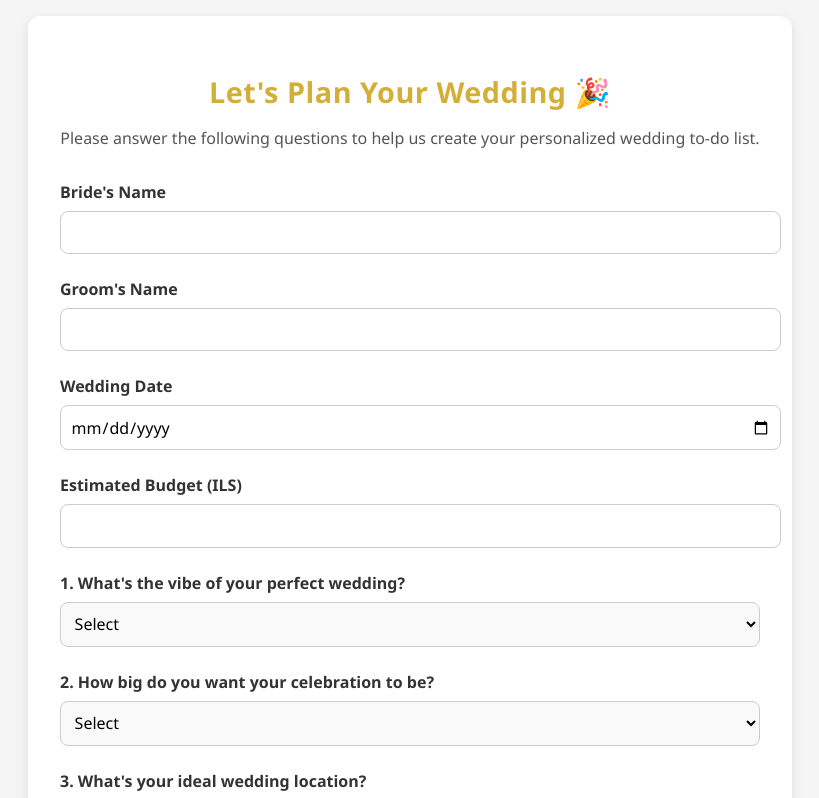
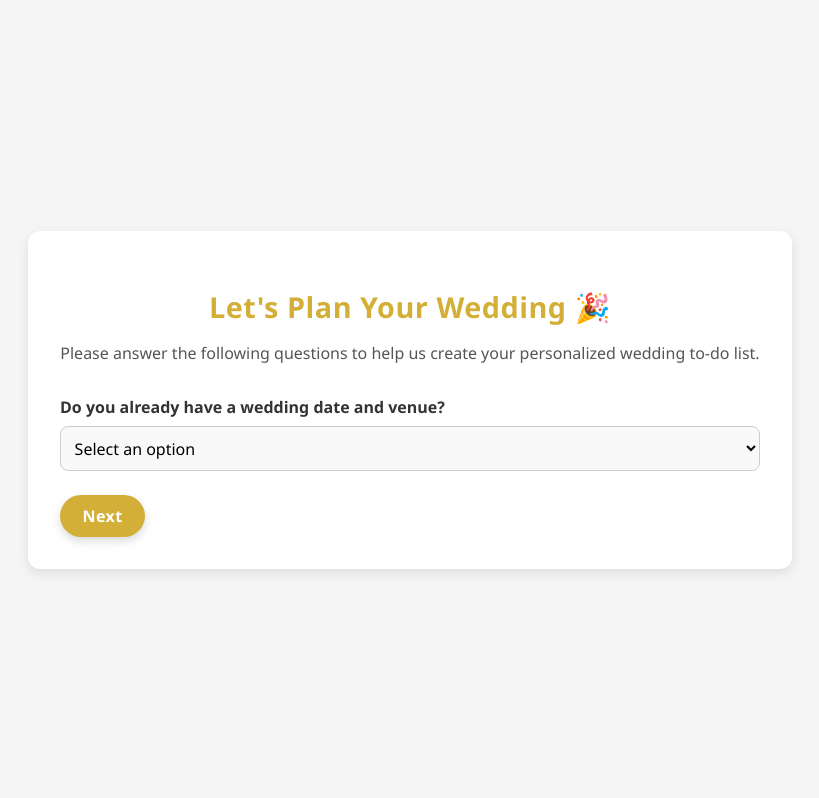
Before and after one commit to zivklein21/WeddingzAI-Front, a React (Vite) app in the folder frontend/WeddingzAIFront/: page / in a window 1280 px wide. Shown: the top 798 px of the page, without its empty margins (230-1049 px from the left). Built offline with nearby package versions, Linux system fonts and the light colour scheme.

Commit message:
feat: restructure PrefForm into 2-step flow with smart field visibility and added questions

```diff
--- a/frontend/WeddingzAIFront/src/components/PrefForm/PrefForm.tsx
+++ b/frontend/WeddingzAIFront/src/components/PrefForm/PrefForm.tsx
@@ -1,168 +1,322 @@
 import React, { useState } from "react";
-import { useNavigate } from "react-router-dom";
-import { z } from "zod";
 import styles from "./PrefForm.module.css";
-import formService from "../../services/form-service";
 
-console.log(styles.fieldError);
-
-// Define the Zod schema
-const formSchema = z.object({
-  bride: z.string().min(1, "Bride's name is required"),
-  groom: z.string().min(1, "Groom's name is required"),
-  weddingDate: z.string().min(1, "Wedding date is required"),
-  estimatedBudget: z.string().min(1, "Estimated budget is required"),
-  vibe: z.string().min(1, "Please select a wedding vibe"),
-  guestCount: z.string().min(1, "Please select a guest count"),
-  location: z.string().min(1, "Please select a location"),
-  importantPart: z.string().min(1, "Please select an important part"),
-  ceremonyType: z.string().min(1, "Please select a ceremony type"),
-  guestExperience: z.string().optional(),
-  planningTime: z.string().optional(),
-  foodStyle: z.string().optional(),
-  mustHave: z.string().optional(),
-});
-
-type FormData = z.infer<typeof formSchema>;
+type FormData = {
+  hasDateAndVenue: string;
+  weddingDate: string;
+  venue: string;
+  guestCount: string;
+  weddingStyle: string;
+  venueType: string; // Added venueType
+  dateRange: string; // Added dateRange
+  importantPart: string; // Added importantPart
+  planningPriority: string; // Added planningPriority
+  mustHave: string; // Added mustHave
+  ceremonyTime: string; // Added ceremonyTime
+  additionalNotes: string; // Added additionalNotes
+};
 
 export default function PrefForm() {
   const [formData, setFormData] = useState<FormData>({
-    bride: "",
-    groom: "",
+    hasDateAndVenue: "",
     weddingDate: "",
-    vibe: "",
+    venue: "",
     guestCount: "",
-    location: "",
-    estimatedBudget: "",
-    importantPart: "",
-    ceremonyType: "",
-    guestExperience: "",
-    planningTime: "",
-    foodStyle: "",
-    mustHave: "",
+    weddingStyle: "",
+    venueType: "", // Initialized venueType
+    dateRange: "", // Initialized dateRange
+    importantPart: "", // Initialized importantPart
+    planningPriority: "", // Initialized planningPriority
+    mustHave: "", // Initialized mustHave
+    ceremonyTime: "", // Initialized ceremonyTime
+    additionalNotes: "", // Initialized additionalNotes
   });
+  const [currentStep, setCurrentStep] = useState<number>(1);
 
-  const [formErrors, setFormErrors] = useState<Record<string, string>>({});
-  const [submitError, setSubmitError] = useState<string | null>(null);
-  const [loading, setLoading] = useState<boolean>(false);
-  const navigate = useNavigate();
-
-  const handleChange = (field: keyof FormData, value: string) => {
-    setFormData((prev) => ({ ...prev, [field]: value }));
-    setFormErrors((prev) => ({ ...prev, [field]: "" })); // Clear error when user types
+  const handleChangeDateAndVenue = (value: string) => {
+    setFormData((prev) => ({
+      ...prev,
+      hasDateAndVenue: value,
+      weddingDate:
+        value === "Yes, we already have both 🎉" ? "" : prev.weddingDate,
+      venue: value === "Yes, we already have both 🎉" ? "" : prev.venue,
+    }));
   };
 
-  const handleSubmit = async (e: React.FormEvent<HTMLFormElement>) => {
-    e.preventDefault();
-    setLoading(true);
-    setSubmitError(null);
+  const handleNextStep = () => {
+    setCurrentStep((prev) => prev + 1);
+  };
 
-    const validation = formSchema.safeParse(formData);
-
-    if (!validation.success) {
-      const fieldErrors: Record<string, string> = {};
-      validation.error.errors.forEach((err) => {
-        const field = err.path[0] as string;
-        fieldErrors[field] = err.message;
-      });
-      setFormErrors(fieldErrors);
-      setLoading(false);
-      return;
-    }
-
-    try {
-      const jsonBlob = new Blob([JSON.stringify(formData, null, 2)], {
-        type: "application/json",
-      });
-      const jsonFile = new File([jsonBlob], "preferences.json", {
-        type: "application/json",
-      });
-
-      const response = await formService.uploadFormJson(jsonFile);
-      localStorage.setItem("todoList", JSON.stringify(response.data.todoList));
-      navigate("/todolist");
-    } catch (error: unknown) {
-      if (typeof error === "object" && error !== null && "response" in error) {
-        const err = error as { response?: { data?: { error?: string } } };
-        setSubmitError(err.response?.data?.error || "Upload failed.");
-      } else {
-        setSubmitError("Upload failed.");
-      }
-    } finally {
-      setLoading(false);
-    }
+  const handlePreviousStep = () => {
+    setCurrentStep((prev) => (prev > 1 ? prev - 1 : prev));
   };
 
   return (
     <div className={styles.wrapper}>
       <div className={styles.formContainer}>
         <h2>Let's Plan Your Wedding 🎉</h2>
-        <p>Please answer the following questions to help us create your personalized wedding to-do list.</p>
+        <p>
+          Please answer the following questions to help us create your
+          personalized wedding to-do list.
+        </p>
 
-        <form onSubmit={handleSubmit}>
-          {[
-            { label: "Bride's Name", field: "bride" },
-            { label: "Groom's Name", field: "groom" },
-            { label: "Wedding Date", field: "weddingDate", type: "date" },
-            { label: "Estimated Budget (ILS)", field: "estimatedBudget", type: "number" },
-          ].map(({ label, field, type = "text" }) => (
-            <div key={field} className={styles.formGroup}>
-              <label>{label}</label>
+        <form>
+          {currentStep === 1 && (
+            <>
+              <div className={styles.formGroup}>
+                <label>Do you already have a wedding date and venue?</label>
+                <div>
+                  <select
+                    value={formData.hasDateAndVenue}
+                    onChange={(e) => handleChangeDateAndVenue(e.target.value)}
+                  >
+                    <option value="">Select an option</option>
+                    <option value="Yes, we already have both 🎉">
+                      Yes, we already have both 🎉
+                    </option>
+                    <option value="We have a date but still looking for a venue">
+                      We have a date but still looking for a venue
+                    </option>
+                    <option value="Not yet">Not yet</option>
+                  </select>
+                </div>
+              </div>
+
+              {formData.hasDateAndVenue === "Yes, we already have both 🎉" && (
+                <>
+                  <div className={styles.formGroup}>
+                    <label>Wedding Date</label>
                     <input
-                type={type}
-                value={formData[field as keyof FormData]}
-                onChange={(e) => handleChange(field as keyof FormData, e.target.value)}
+                      type="date"
+                      value={formData.weddingDate}
+                      onChange={(e) =>
+                        setFormData((prev) => ({
+                          ...prev,
+                          weddingDate: e.target.value,
+                        }))
+                      }
                     />
-              {formErrors[field] && <p className={styles.fieldError}>{formErrors[field]}</p>}
                   </div>
-          ))}
+                  <div className={styles.formGroup}>
+                    <label>Venue</label>
+                    <input
+                      type="text"
+                      value={formData.venue}
+                      onChange={(e) =>
+                        setFormData((prev) => ({
+                          ...prev,
+                          venue: e.target.value,
+                        }))
+                      }
+                    />
+                  </div>
+                </>
+              )}
 
-          {/* Vibe, guestCount, location, etc. */}
-          {[
-            {
-              label: "1. What's the vibe of your perfect wedding?",
-              field: "vibe",
-              options: ["Intimate & cozy", "Classic & elegant", "Fun & colorful", "Glamorous & luxe", "Rustic & outdoorsy", "I’m not sure yet"],
-            },
-            {
-              label: "2. How big do you want your celebration to be?",
-              field: "guestCount",
-              options: ["Just the two of us (elopement)", "Under 50 guests", "50–100 guests", "100–200 guests", "200+ guests"],
-            },
-            {
-              label: "3. What's your ideal wedding location?",
-              field: "location",
-              options: ["Local venue in our hometown", "Destination wedding", "Beach or outdoor setting", "City/urban vibes", "Private home or backyard", "Still exploring"],
-            },
-            {
-              label: "4. Which part of the wedding is most important to you?",
-              field: "importantPart",
-              options: ["The ceremony", "The party/reception", "Food and drinks", "The dress/outfits", "Photos and memories", "All of it!"],
-            },
-            {
-              label: "5. What type of ceremony are you envisioning?",
-              field: "ceremonyType",
-              options: ["Religious/traditional", "Civil/legal", "Spiritual but not religious", "Cultural/family-oriented", "Not sure yet"],
-            },
-          ].map(({ label, field, options }) => (
-            <div key={field} className={styles.formGroup}>
-              <label>{label}</label>
+              {formData.hasDateAndVenue ===
+                "We have a date but still looking for a venue" && (
+                <div className={styles.formGroup}>
+                  <label>Wedding Date</label>
+                  <input
+                    type="date"
+                    value={formData.weddingDate}
+                    onChange={(e) =>
+                      setFormData((prev) => ({
+                        ...prev,
+                        weddingDate: e.target.value,
+                      }))
+                    }
+                  />
+                </div>
+              )}
+
+              <button type="button" onClick={handleNextStep}>
+                Next
+              </button>
+              {currentStep > 1 && (
+                <button type="button" onClick={handlePreviousStep}>
+                  Back
+                </button>
+              )}
+            </>
+          )}
+
+          {currentStep === 2 && (
+            <>
+              <div className={styles.formGroup}>
+                <label>How many guests are you expecting? 👥</label>
                 <select
-                value={formData[field as keyof FormData]}
-                onChange={(e) => handleChange(field as keyof FormData, e.target.value)}
+                  value={formData.guestCount}
+                  onChange={(e) =>
+                    setFormData((prev) => ({
+                      ...prev,
+                      guestCount: e.target.value,
+                    }))
+                  }
                 >
-                <option value="">Select</option>
-                {options.map((opt) => (
-                  <option key={opt}>{opt}</option>
-                ))}
+                  <option value="">Select an option</option>
+                  <option value="Under 100">Under 100</option>
+                  <option value="100-200">100-200</option>
+                  <option value="200-400">200-400</option>
+                  <option value="400+">400+</option>
                 </select>
-              {formErrors[field] && <p className={styles.fieldError}>{formErrors[field]}</p>}
               </div>
-          ))}
 
-          <button type="submit" className={styles.uploadButton}>Submit</button>
-          {loading && <p className={styles.loading}>Generating your to-do list...</p>}
-          {submitError && <p className={styles.errorMessage}>{submitError}</p>}
+              {(formData.hasDateAndVenue === "Not yet" ||
+                formData.hasDateAndVenue ===
+                  "We have a date but still looking for a venue") && (
+                <div className={styles.formGroup}>
+                  <label>Venue Type</label>
+                  <select
+                    value={formData.venueType}
+                    onChange={(e) =>
+                      setFormData((prev) => ({
+                        ...prev,
+                        venueType: e.target.value,
+                      }))
+                    }
+                  >
+                    <option value="">Select an option</option>
+                    <option value="Garden / Outdoor 🌳">
+                      Garden / Outdoor 🌳
+                    </option>
+                    <option value="Event hall 💃">Event hall 💃</option>
+                    <option value="Hotel 🏨">Hotel 🏨</option>
+                    <option value="Beach 🏖️">Beach 🏖️</option>
+                    <option value="At home 🏡">At home 🏡</option>
+                    <option value="Not sure yet 🤔">Not sure yet 🤔</option>
+                  </select>
+                </div>
+              )}
+
+              {formData.weddingDate === "" && (
+                <div className={styles.formGroup}>
+                  <label>Date Range 📅</label>
+                  <select
+                    value={formData.dateRange}
+                    onChange={(e) =>
+                      setFormData((prev) => ({
+                        ...prev,
+                        dateRange: e.target.value,
+                      }))
+                    }
+                  >
+                    <option value="">Select an option</option>
+                    <option value="January–March ❄️">January–March ❄️</option>
+                    <option value="April–June 🌸">April–June 🌸</option>
+                    <option value="July–September ☀️">July–September ☀️</option>
+                    <option value="October–December 🍂">
+                      October–December 🍂
+                    </option>
+                    <option value="Not sure yet 🤷‍♀️">Not sure yet 🤷‍♀️</option>
+                  </select>
+                </div>
+              )}
+
+              <div className={styles.formGroup}>
+                <label>
+                  What's the most important part of your wedding? 🎯
+                </label>
+                <select
+                  value={formData.importantPart}
+                  onChange={(e) =>
+                    setFormData((prev) => ({
+                      ...prev,
+                      importantPart: e.target.value,
+                    }))
+                  }
+                >
+                  <option value="">Select an option</option>
+                  <option value="Ceremony 💍">Ceremony 💍</option>
+                  <option value="Reception 🕺">Reception 🕺</option>
+                  <option value="Food 🍽️">Food 🍽️</option>
+                  <option value="Entertainment 🎉">Entertainment 🎉</option>
+                  <option value="Decorations 🌸">Decorations 🌸</option>
+                </select>
+              </div>
+              <div className={styles.formGroup}>
+                <label>What's your biggest priority when planning? 🔑</label>
+                <select
+                  value={formData.planningPriority}
+                  onChange={(e) =>
+                    setFormData((prev) => ({
+                      ...prev,
+                      planningPriority: e.target.value,
+                    }))
+                  }
+                >
+                  <option value="">Select an option</option>
+                  <option value="Budget 💸">Budget 💸</option>
+                  <option value="Guest Experience 👥">
+                    Guest Experience 👥
+                  </option>
+                  <option value="Venue 🏰">Venue 🏰</option>
+                  <option value="Vendors 📋">Vendors 📋</option>
+                  <option value="Timeline ⏰">Timeline ⏰</option>
+                </select>
+              </div>
+              <div className={styles.formGroup}>
+                <label>Any must-haves on your wedding day? 💫</label>
+                <select
+                  value={formData.mustHave}
+                  onChange={(e) =>
+                    setFormData((prev) => ({
+                      ...prev,
+                      mustHave: e.target.value,
+                    }))
+                  }
+                >
+                  <option value="">Select an option</option>
+                  <option value="Photo Booth 📸">Photo Booth 📸</option>
+                  <option value="Live Band 🎶">Live Band 🎶</option>
+                  <option value="Fireworks 🎆">Fireworks 🎆</option>
+                  <option value="Special Dance 💃">Special Dance 💃</option>
+                  <option value="Unique Cake 🍰">Unique Cake 🍰</option>
+                </select>
+              </div>
+
+              <div className={styles.formGroup}>
+                <label>What's your ideal ceremony time?</label>
+                <select
+                  value={formData.ceremonyTime}
+                  onChange={(e) =>
+                    setFormData((prev) => ({
+                      ...prev,
+                      ceremonyTime: e.target.value,
+                    }))
+                  }
+                >
+                  <option value="">Select an option</option>
+                  <option value="Morning 🌞">Morning 🌞</option>
+                  <option value="Afternoon ☀️">Afternoon ☀️</option>
+                  <option value="Evening 🌙">Evening 🌙</option>
+                  <option value="No preference">No preference</option>
+                </select>
+              </div>
+
+              <div className={styles.formGroup}>
+                <label>Anything else you’d like us to know?</label>
+                <textarea
+                  value={formData.additionalNotes}
+                  onChange={(e) =>
+                    setFormData((prev) => ({
+                      ...prev,
+                      additionalNotes: e.target.value,
+                    }))
+                  }
+                />
+              </div>
+
+              <button type="button" onClick={handleNextStep}>
+                Next
+              </button>
+              {currentStep > 1 && (
+                <button type="button" onClick={handlePreviousStep}>
+                  Back
+                </button>
+              )}
+            </>
+          )}
         </form>
       </div>
     </div>
```
Lines whose indentation alone changed are shown as unchanged.
